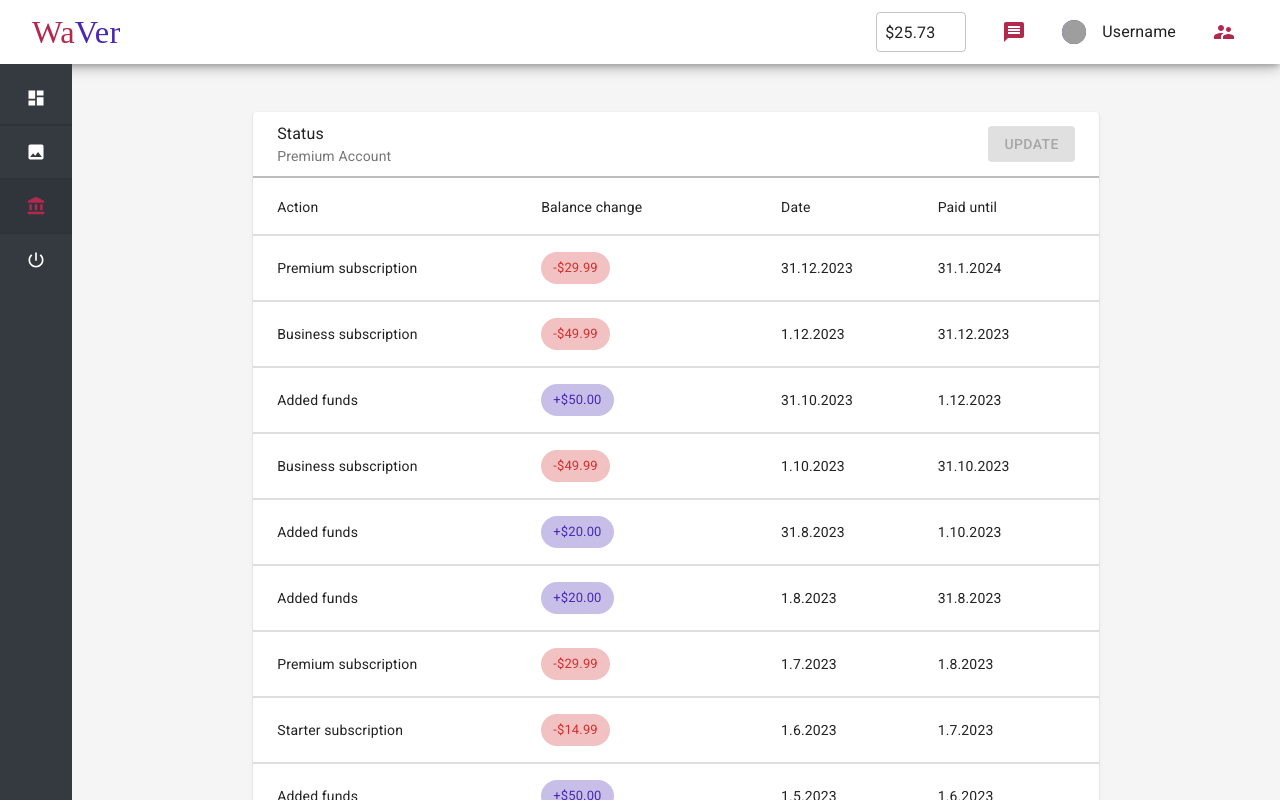
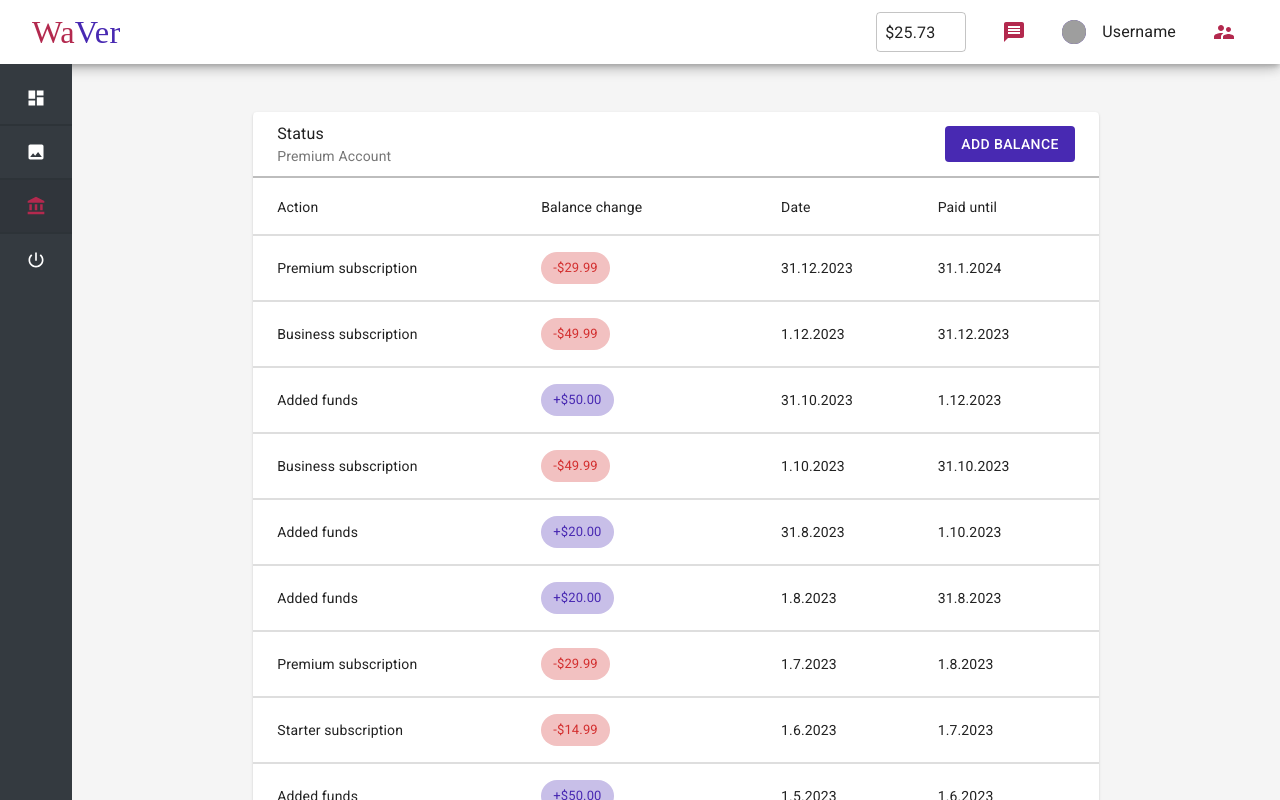
Before and after one commit to vitaliyMiskevuch1212/react-saas-template, a React (Create React App) app: page /c/subscription in a window 1280 px wide. Shown: the top 800 px of the page. Built offline with nearby package versions, Linux system fonts and the light colour scheme; grey boxes are pictures that could not be loaded; a web font is replaced by a local one.

Commit message:
Added button to add balance to subscription (Subscription.js, SubscriptionInfo.js)

```diff
--- a/src/logged_in/components/subscription/Subscription.js
+++ b/src/logged_in/components/subscription/Subscription.js
@@ -17,11 +17,11 @@ class Subscription extends PureComponent {
   }
 
   render() {
-    const { transactions, classes } = this.props;
+    const { transactions, classes, openAddBalanceDialog } = this.props;
     return (
       <Paper>
         <List disablePadding>
-          <SubscriptionInfo />
+          <SubscriptionInfo openAddBalanceDialog={openAddBalanceDialog} />
           <Divider className={classes.divider} />
           <SubscriptionTable transactions={transactions} />
         </List>
@@ -33,7 +33,8 @@ class Subscription extends PureComponent {
 Subscription.propTypes = {
   classes: PropTypes.object.isRequired,
   transactions: PropTypes.arrayOf(PropTypes.object).isRequired,
-  selectSubscription: PropTypes.func.isRequired
+  selectSubscription: PropTypes.func.isRequired,
+  openAddBalanceDialog: PropTypes.func.isRequired
 };
 
 export default withStyles(styles)(Subscription);
--- a/src/logged_in/components/subscription/SubscriptionInfo.js
+++ b/src/logged_in/components/subscription/SubscriptionInfo.js
@@ -9,17 +9,25 @@ const styles = {
 };
 
 function SubscriptionInfo(props) {
-  const { classes } = props;
+  const { classes, openAddBalanceDialog } = props;
   return (
     <Toolbar className={classes.toolbar}>
       <ListItemText primary="Status" secondary="Premium Account" />
-      <Button variant="contained" color="secondary" disabled>
-        Update
+      <Button
+        variant="contained"
+        color="secondary"
+        onClick={openAddBalanceDialog}
+        disableElevation
+      >
+        Add Balance
       </Button>
     </Toolbar>
   );
 }
 
-SubscriptionInfo.propTypes = { classes: PropTypes.object.isRequired };
+SubscriptionInfo.propTypes = {
+  classes: PropTypes.object.isRequired,
+  openAddBalanceDialog: PropTypes.func.isRequired
+};
 
 export default withStyles(styles)(SubscriptionInfo);
```
